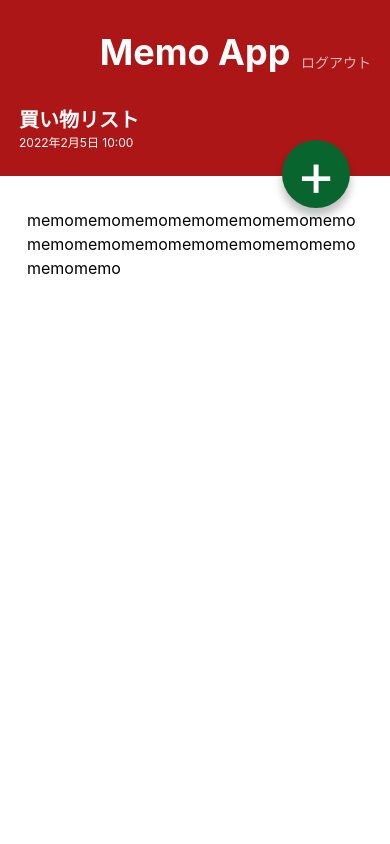
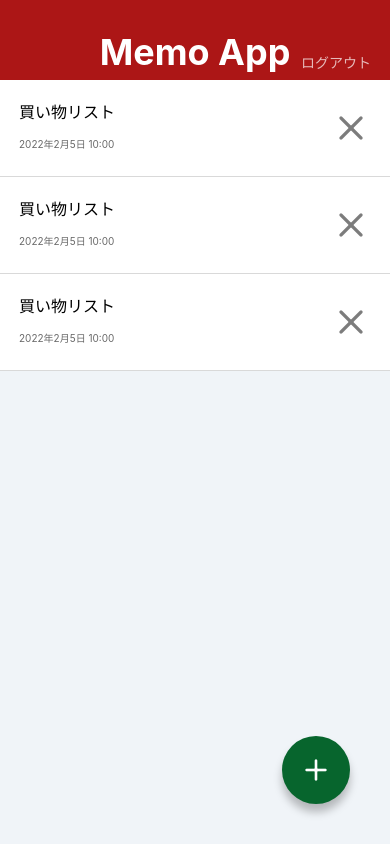
Before and after one commit to TsuyoshiTamae/MemoApp, a React Native app: screen / in a window 390 px wide. Built offline with nearby package versions, Linux system fonts and the light colour scheme.

Commit message:
Install @expo/vector-icons

```diff
--- a/App.jsx
+++ b/App.jsx
@@ -1,10 +1,10 @@
 import React from 'react';
 
 import MemoListScreen from './src/screens/MemoListScreen';
-import MemoDetailScreen from './src/screens/MemoDetailScreen';
+// import MemoDetailScreen from './src/screens/MemoDetailScreen';
 
 export default function App() {
   return (
-    <MemoDetailScreen />
+    <MemoListScreen />
   );
 }
--- a/package.json
+++ b/package.json
@@ -10,6 +10,7 @@
     "eject": "expo eject"
   },
   "dependencies": {
+    "@expo/vector-icons": "^10.2.1",
     "expo": "~44.0.0",
     "expo-status-bar": "~1.2.0",
     "prop-types": "^15.8.1",
--- a/src/components/CircleButton.jsx
+++ b/src/components/CircleButton.jsx
@@ -1,19 +1,21 @@
 import React from 'react';
-import { View, Text, StyleSheet } from 'react-native';
+import { View, StyleSheet } from 'react-native';
 import { string, shape } from 'prop-types';
 
+import { Feather } from '@expo/vector-icons';
+
 export default function CircleButton(props) {
-  const { children, style } = props;
+  const { style, name } = props;
   return (
     <View style={[styles.circleButton, style]}>
-      <Text style={styles.circleButtonLabel}>{children}</Text>
+      <Feather name={name} size={32} color="white" />
     </View>
   );
 }
 
 CircleButton.propTypes = {
-  children: string.isRequired,
   style: shape(),
+  name: string.isRequired,
 };
 
 CircleButton.defaultProps = {
--- a/src/components/MemoList.jsx
+++ b/src/components/MemoList.jsx
@@ -1,5 +1,6 @@
 import React from 'react';
 import { View, Text, StyleSheet } from 'react-native';
+import { Feather } from '@expo/vector-icons';
 
 export default function MemoList() {
   return (
@@ -10,7 +11,7 @@
           <Text style={styles.memoListItemDate}>2022年2月5日 10:00</Text>
         </View>
         <View>
-          <Text>×</Text>
+          <Feather name="x" size={40} color="#7C7C7C" />
         </View>
       </View>
 
@@ -20,7 +21,7 @@
           <Text style={styles.memoListItemDate}>2022年2月5日 10:00</Text>
         </View>
         <View>
-          <Text>×</Text>
+          <Feather name="x" size={40} color="#7C7C7C" />
         </View>
       </View>
 
@@ -30,7 +31,7 @@
           <Text style={styles.memoListItemDate}>2022年2月5日 10:00</Text>
         </View>
         <View>
-          <Text>×</Text>
+          <Feather name="x" size={40} color="#7C7C7C" />
         </View>
       </View>
     </View>
--- a/src/screens/MemoDetailScreen.jsx
+++ b/src/screens/MemoDetailScreen.jsx
@@ -20,7 +20,7 @@
         </Text>
       </ScrollView>
 
-      <CircleButton style={{ top: 140, bottom: 'auto' }}>+</CircleButton>
+      <CircleButton style={{ top: 140, bottom: 'auto' }} name="edit-2" />
 
     </View>
   );
--- a/src/screens/MemoListScreen.jsx
+++ b/src/screens/MemoListScreen.jsx
@@ -10,7 +10,7 @@
     <View style={styles.container}>
       <AppBar />
       <MemoList />
-      <CircleButton>+</CircleButton>
+      <CircleButton name="plus" />
     </View>
   );
 }
```
Also changed, not shown: 1 other file (tests, documents, lock files or other folders).
